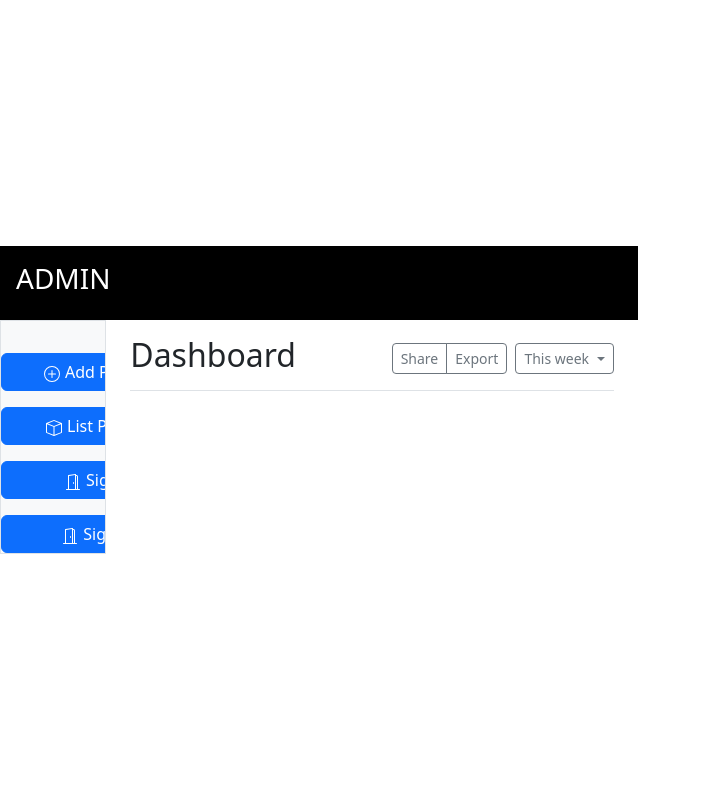
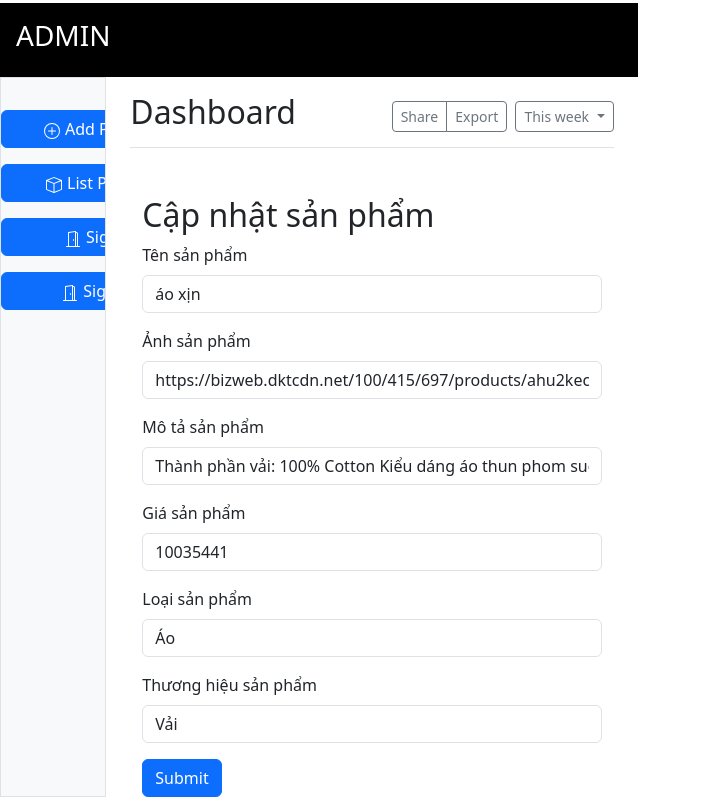
Before and after one commit to hungle11/tts_qlbh, a Vue app: page /products/2/edit in a window 1280 px wide. Shown: the whole page, without its empty margins (0-701 px from the left). Built offline with nearby package versions, Linux system fonts and the light colour scheme; data requests are answered from the project's data file.

Commit message:
update-delete

```diff
--- a/db.json
+++ b/db.json
@@ -1,20 +1,11 @@
 {
   "products": [
     {
-      "id": "1",
-      "name": "áo111",
+      "id": "2",
+      "name": "áo xịn",
       "img": "https://bizweb.dktcdn.net/100/415/697/products/ahu2keci-1-iirh-hinh-mat-truoc-01.jpg?v=1657108771117",
       "description": "Thành phần vải: 100% Cotton Kiểu dáng áo thun phom suông năng động Cổ tròn, tay ngắn đơn giảnThiết kế lấy cảm hứng từ hiệp hội bóng chày MLBHọa tiết ...",
-      "price": "1000000000",
-      "category": "Áo",
-      "brand": "Vải"
-    },
-    {
-      "id": "2",
-      "name": "áo222",
-      "img": "https://bizweb.dktcdn.net/100/415/697/products/ahu2keci-1-iirh-hinh-mat-truoc-01.jpg?v=1657108771117",
-      "description": "Thành phần vải: 100% Cotton Kiểu dáng áo thun phom suông năng động Cổ tròn, tay ngắn đơn giảnThiết kế lấy cảm hứng từ hiệp hội bóng chày MLBHọa tiết ...",
-      "price": "1000000",
+      "price": 10035441,
       "category": "Áo",
       "brand": "Vải"
     }
--- /dev/null
+++ b/src/components/Products/edit.vue
@@ -0,0 +1,81 @@
+<script>
+import axios from 'axios';
+
+export default {
+  name: 'Edit',
+  data() {
+    return {
+      productID: '',
+      model: {
+        product: {
+          name: '',
+          img: '',
+          description: '',
+          price: 0,
+          category: '',
+          brand: ''
+        }
+      }
+    }
+  },
+  mounted() {
+    this.productID = this.$route.params.id;
+    this.getProductData(this.productID);
+  },
+  methods: {
+    getProductData(productID) {
+      axios.get(`http://localhost:3000/products/${productID}`)
+        .then(res => {
+          this.model.product = res.data; // Update data with the received product
+        })
+        .catch(err => {
+          console.error('Error fetching product data:', err);
+        });
+    },
+    updateProduct() {
+      axios.put(`http://localhost:3000/products/${this.productID}`, this.model.product)
+        .then(res => {
+          console.log(res.data);
+          alert('Bạn đã cập nhật thành công');
+        })
+        .catch(err => {
+          console.error('Error updating product:', err);
+        });
+    }
+  }
+}
+</script>
+<template>
+  <div class="container mt-5">
+    <h2>Cập nhật sản phẩm</h2>
+
+    <div className="mb-3">
+      <label className="form-label">Tên sản phẩm</label>
+      <input type="text" className="form-control" v-model="model.product.name" placeholder="Nhập tên sản phẩm" required />
+    </div>
+    <div className="mb-3">
+      <label className="form-label">Ảnh sản phẩm</label>
+      <input type="text" className="form-control" v-model="model.product.img" placeholder="Nhập ảnh sản phẩm" required />
+    </div>
+    <div className="mb-3">
+      <label className="form-label">Mô tả sản phẩm</label>
+      <input type="text" className="form-control" v-model="model.product.description" placeholder="Nhập mô tả sản phẩm"
+        required />
+    </div>
+    <div className="mb-3">
+      <label className="form-label">Giá sản phẩm</label>
+      <input type="number" className="form-control" v-model="model.product.price" required />
+    </div>
+    <div className="mb-3">
+      <label className="form-label">Loại sản phẩm</label>
+      <input type="text" className="form-control" v-model="model.product.category" placeholder="Loại sản phẩm" required />
+    </div>
+    <div className="mb-3">
+      <label className="form-label" for="">Thương hiệu sản phẩm</label>
+      <input type="text" className="form-control" v-model="model.product.brand" placeholder="Thương hiệu sản phẩm"
+        required />
+    </div>
+    <button type="button" className="btn btn-primary" @click="updateProduct">Submit</button>
+  </div>
+</template>
+<style scoped></style>
--- a/src/components/Products/list.vue
+++ b/src/components/Products/list.vue
@@ -1,18 +1,43 @@
-<script setup lang="ts">
+<script >
 import { ref, onMounted } from 'vue';
 import axios from 'axios';
 
-const products = ref([]);
+export default {
+    name: 'products',
+    data() {
+        return {
+            products: []
+        }
+    },
+    mounted() {
+        this.getProducts();
+    },
+    methods: {
+        getProducts() {
+            axios.get('http://localhost:3000/products').then(res => {
+                console.log(res);
+                this.products = res.data
+            });
+        },
 
-
-onMounted(async () => {
-    try {
-        const response = await axios.get('http://localhost:3000/products');
-        products.value = response.data;
-    } catch (error) {
-        console.error('Error fetching data:', error);
-    }
-});
+        deleteProduct(productId) {
+            if (confirm('Bạn có muốn xóa không?')) {
+                axios.delete(`http://localhost:3000/products/${productId}`)
+                    .then(res => {
+                        // alert('Bạn đã xóa thành công');
+                        this.getProducts();
+                    })
+                    .catch(function (error) {
+                        if (error.response) {
+                            if (error.response.status == 404) {
+                                alert(error.response.data.message)
+                            }
+                        }
+                    });
+            }
+        },
+    },
+}
 
 </script>
 
@@ -38,8 +63,8 @@ onMounted(async () => {
                 <td>{{ product.category }}</td>
                 <td>{{ product.brand }}</td>
                 <td class="d-flex flex-row mb-3">
-                    <button class="btn btn-danger text-white">Delete</button>
-                    <button class="btn btn-primary mx-2">Update</button>
+                    <button class="btn btn-danger mx-2" @click="deleteProduct(product.id)">Delete</button>
+                    <RouterLink :to="{ path: '/products/' + product.id + '/edit' }"><button class="btn btn-primary">Update</button></RouterLink>
                     <button class="btn btn-warning">Add to cart</button>
                 </td>
             </tr>
--- a/src/routes/index.ts
+++ b/src/routes/index.ts
@@ -1,7 +1,7 @@
 import { createRouter, createWebHistory } from 'vue-router';
 import List from '../components/Products/list.vue';
 import Add from '../components/Products/add.vue';
-
+import Edit from '../components/Products/edit.vue';
 
 const routes = [
     {
@@ -13,6 +13,11 @@ const routes = [
         path: '/add',
         name: 'Add',
         component: Add
+    },
+    {
+        path: '/products/:id/edit',
+        name: 'Edit',
+        component: Edit
     }
 ];
 
```
